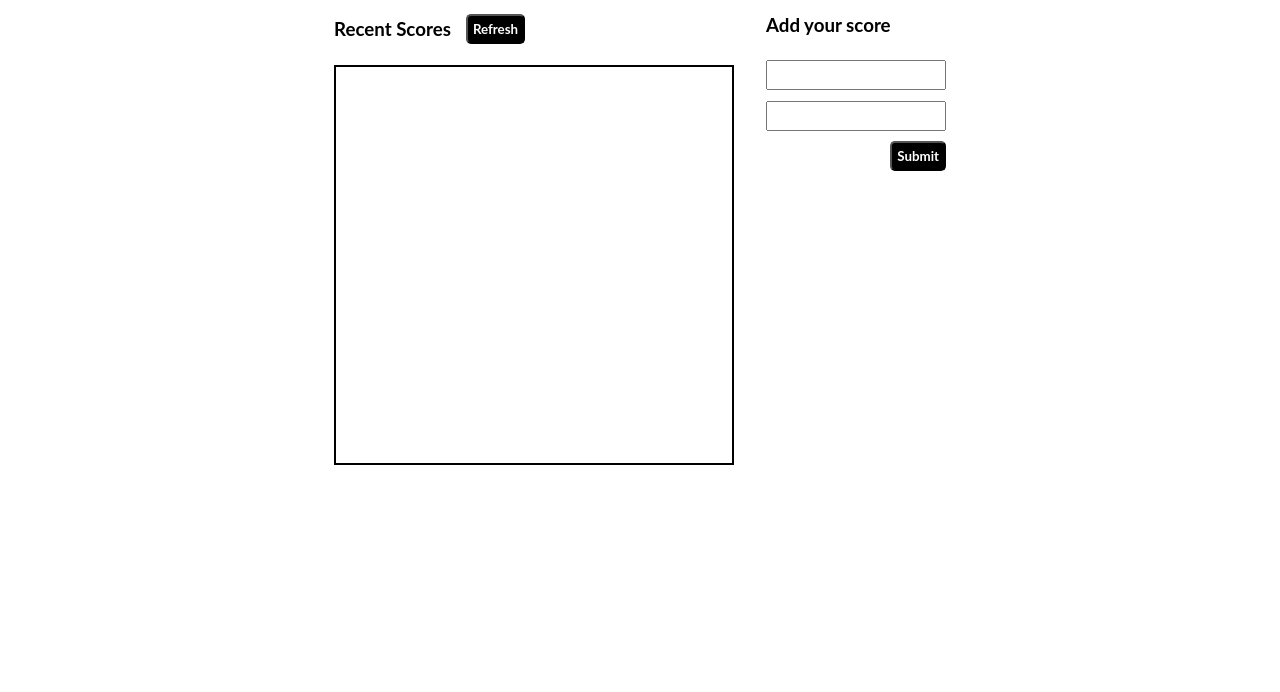
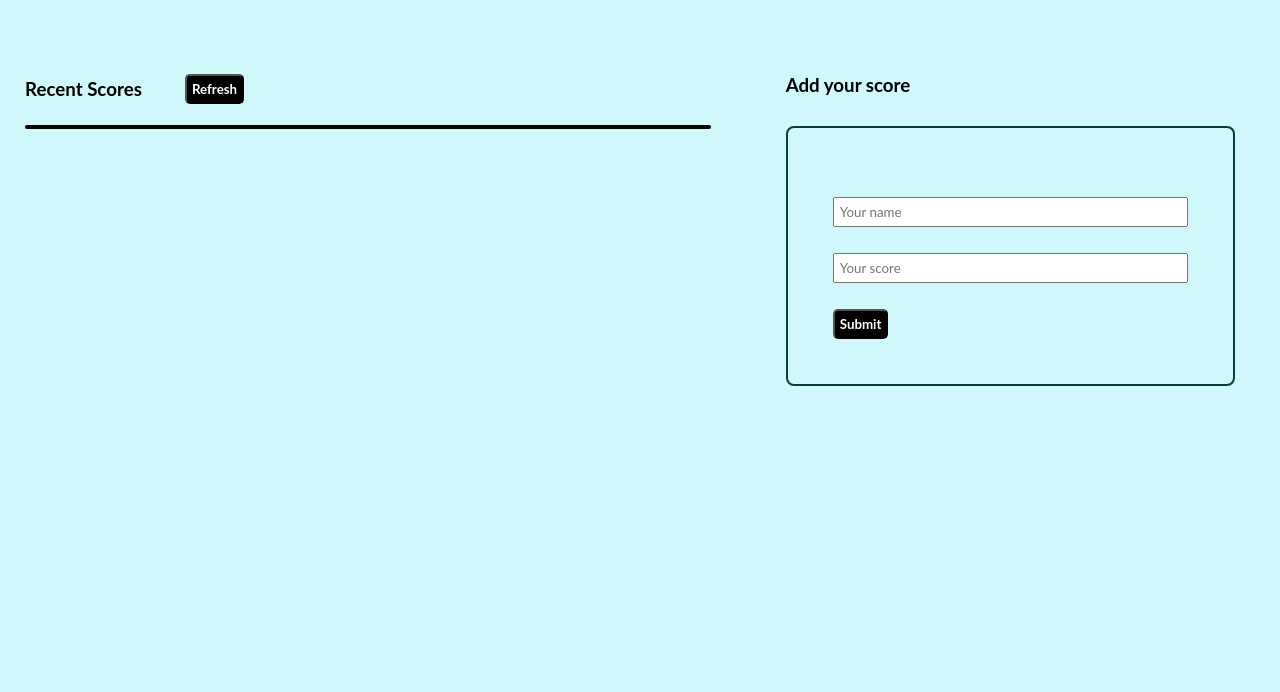
Before and after one commit to OpondoG/LeaderBoard, a website built with webpack: page src/index.html in a window 1280 px wide. Shown: the part 108-800 px from the top of the page. Built offline with nearby package versions, Linux system fonts and the light colour scheme; no server answers.

Commit message:
Modify style.css

```diff
--- a/src/index.html
+++ b/src/index.html
@@ -12,25 +12,31 @@
 
 <body>
     <header>
-        <h1>Leaderboard</h1>
+        <h1>Leaderboard App</h1>
     </header>
     <main>
         <section class="left-content">
-            <div class="left-title">
+            <div class="section-title">
                 <h3>Recent Scores</h3>
                 <button id="refresh_btn" class="refresh-btn" type="reset">Refresh</button>
             </div>
-            <div id="scores_list" class=" list ">
+            <div id="scores_list" class=" scores-list ">
                 <!-- List items will be generated dynamically via JavaScript -->
             </div>
         </section>
         <section class="right-content">
             <h3>Add your score</h3>
-            <form id="user-form" action="#">
-                <input type="text" id="user_field" name="user-name" placeholder="Your name" required />
-                <input type="number" id="score_field" name="score" placeholder="Your score" required />
-            </form>
-            <button id="submit_btn" class="add-btn" type="submit">Submit</button>
+            <div class="section-title"></div>
+            <div class="user-form">
+                <form id="user-form" action="#">
+                    <label for="user_field" hidden>Your name</label>
+                    <input type="text" id="user_field" placeholder="Your name" maxlength="200" required />
+                    <label for="score_field" hidden>Your name</label>
+                    <input type="number" id="score_field" placeholder="Your score" maxlength="100" required />
+                </form>
+                <button id="submit_btn" class="add-btn" type="submit">Submit</button>
+            </div>
+
         </section>
     </main>
 </body>
--- a/src/style.css
+++ b/src/style.css
@@ -6,14 +6,18 @@
 }
 
 body {
+  background-color: #d0f8fb;
   width: 100%;
 }
 
 header {
+  background-color: #053d41;
+  color: #fff;
+  border-radius: 8px;
   display: flex;
   justify-content: space-around;
   align-items: center;
-  margin: 0 auto;
+  margin: 15px auto;
   font-size: large;
   line-height: 5em;
   max-width: 50%;
@@ -28,21 +32,29 @@ main {
   margin-bottom: 2em;
 }
 
+section {
+  height: 100%;
+  width: 100%;
+}
+
 .left-content {
   display: flex;
   flex-direction: column;
   align-self: start;
-  margin-right: 2em;
+  margin-right: 5px;
+  width: 100%;
+  padding: 45px 25px;
 }
 
-.left-title {
+.section-title {
   display: flex;
+  flex-direction: row;
   justify-content: flex-start;
   align-items: center;
   gap: 15px;
 }
 
-.left-side-title h3 {
+.section-title h3 {
   margin-right: 1.5em;
 }
 
@@ -50,22 +62,35 @@ main {
   display: flex;
   flex-direction: column;
   align-self: start;
+  gap: 15px;
+  width: 70%;
+  padding: 45px;
 }
 
-.list {
-  list-style: none;
+.user-form {
+  border-radius: 8px;
+  border: 2px solid #053d41;
+  height: 100%;
+  width: 100%;
+  padding: 45px;
+}
+
+.scores-list {
+  border-radius: 8px;
   border: 2px solid black;
   gap: 1em;
   margin-top: 1.3em;
-  width: 400px;
-  height: 400px;
-  overflow-y: scroll;
+  min-width: 650px;
+  width: 100%;
+  height: 100%;
 }
 
 form {
   display: flex;
   flex-direction: column;
+  gap: 15px;
   margin-top: 1.5em;
+  margin-bottom: 1em;
 }
 
 input {
@@ -74,10 +99,6 @@ input {
   outline: none;
   color: black;
   transition: border-width 0.2s linear;
-}
-
-input::placeholder {
-  color: white;
 }
 
 .add-btn {
@@ -100,22 +121,17 @@ input::placeholder {
   cursor: pointer;
 }
 
-.context {
-  width: 330px;
-  overflow: scroll;
-  height: 55vh;
-  display: flex;
-  flex-direction: column;
-  justify-content: center;
-  align-items: center;
-  padding-top: 40px;
-}
-
 .items {
-  width: 330px;
   height: 40px;
   display: flex;
   flex-direction: row;
-  justify-content: center;
+  justify-content: flex-start;
   align-items: center;
+  background-color: #fff;
+  padding: 10px 15px;
+  width: 100%;
 }
+
+.items:nth-child(odd) {
+  background-color: #d3d3d3;
+}
```
Also changed, not shown: dist/index.bundle.js, dist/index.html.
